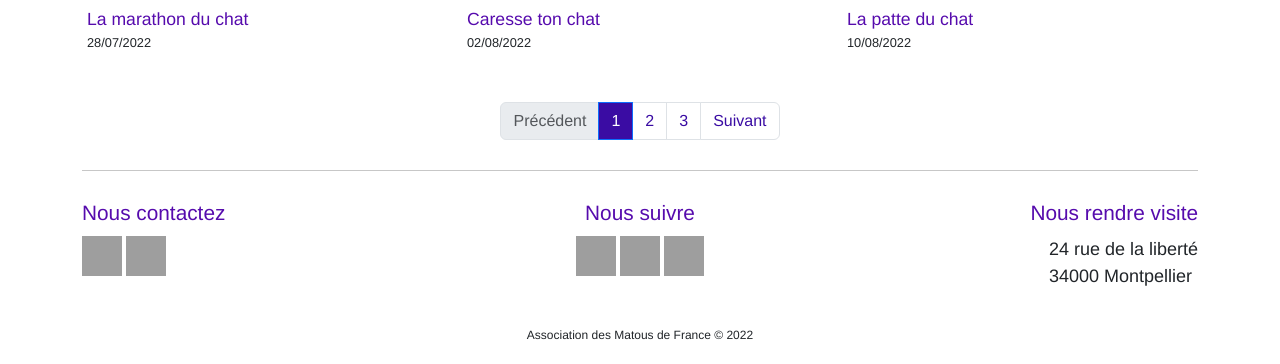
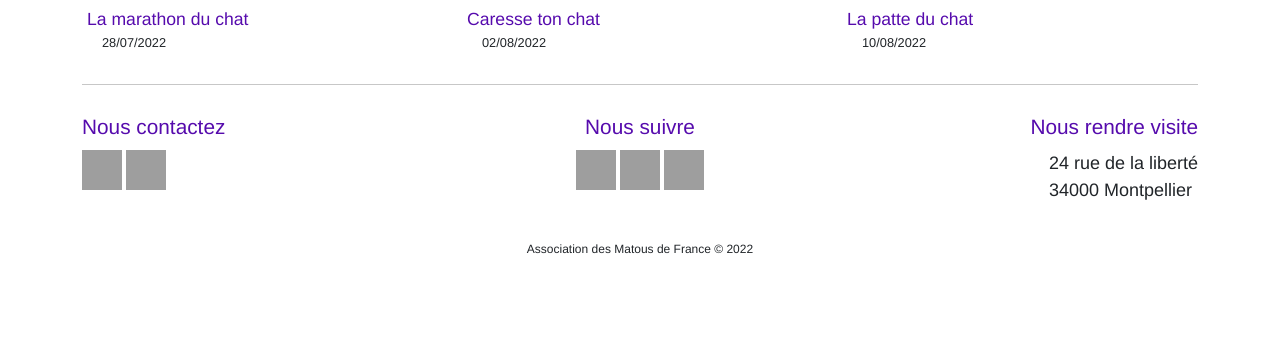
Before and after one commit to devbymoz/Association-des-Matous-de-France, a PHP site: page /les-evenements.html in a window 1280 px wide. Shown: the part 835-1199 px from the top of the page. After the commit the page ends 1089 px from the top, so only its background shows below. Run offline with PHP 8.4, Linux system fonts and the light colour scheme; some libraries are stand-ins or nearby versions; grey boxes are pictures that could not be loaded.

Commit message:
- Bug fixed - Referencement ok - Add Font Awesome - Pagination remove - Add favicon

```diff
--- a/css/style.css
+++ b/css/style.css
@@ -21,19 +21,15 @@ a { text-decoration: none;}
     transition-property: all;
 }
 .m_btn:hover { background: #F72585; transform: scale(1.03); color: #FFF; transition-duration: 300ms; }
-.btn-cta {
-    background-color: #F72585;
-    text-transform: uppercase;
-    padding: 11px 13px;
-    font-weight: 700;
-}
+.btn-cta { background-color: #F72585; text-transform: uppercase; padding: 11px 13px; font-weight: 700;}
 .btn-cta:hover { background: #3A0CA3; }
-
 
 
 /* DÉBUT DU HEADER */
 .second-header { padding: 7px 0; border-bottom: 1px solid #C7C7C7; font-size: 14px; }
 .link-donation { color: #F72585; font-weight: 600;}
+.link-donation::after { content: "\f4be";font-family: FontAwesome; margin-left: 5px; vertical-align: text-bottom;}
+
 .main-header { padding: 16px 0; }
 
 /* Retire la bordure du menu hamburder */
@@ -132,10 +128,8 @@ article img:hover { transform: scale(1.03); }
 
 .events h2 { font-size: 1.1rem; margin: 10px 0 0 5px; }
 .event-date { font-size: 0.8rem; margin-top: 10px; margin-left: 5px; }
+.event-date::before { content: "\f133"; font-family: FontAwesome; margin-right: 5px; }
 .events article{ margin-top: 20px; }
-
-.m_pagination a { color: #3A0CA3; }
-.active>.page-link { background-color: #3A0CA3; }
 /********************* FIN PAGE LISTE DES EVENEMENTS **********************/
 
 
@@ -143,12 +137,8 @@ article img:hover { transform: scale(1.03); }
 .breadcrumb a { color: #3a0da3; }
 .event img { object-fit: cover; }
 .event-information { border-top: 1px solid #C7C7C7; padding-top: 30px; }
-.event-information span {
-    font-size: 0.9rem;
-    font-style: italic;
-    display: block;
-    margin-bottom: 10px;
-}
+.event-information span { font-size: 0.9rem; font-style: italic; display: block; margin-bottom: 10px;}
+.event-information p::before { content: '\f3c5';font-family: FontAwesome; margin-right: 10px; vertical-align: text-bottom;}
 
 @media screen and (min-width: 992px) {
     .event {
--- a/index.html
+++ b/index.html
@@ -6,15 +6,17 @@
     <meta name="viewport" content="width=device-width, initial-scale=1.0">
     <title>Association des Matous de France - Adoptez un chat</title>
     <meta name="description" content="L'association des Matous de France lute pour la défense et la protection des chats maltraités et abandonnés">
+    <link rel="icon" type="image/x-icon" href="ressources/icons/icon-amf.ico">
     <link rel="stylesheet" href="css/bootstrap.min.css">
     <link rel="stylesheet" href="css/style.css">
+    <link rel="stylesheet" href="css/all.min.css">
 </head>
 <body>
     <div class="container">
         <header>
             <div class="second-header d-flex justify-content-between align-items-center flex-wrap">
                 <a class="link-donation" href="http://paypal.com" target="_blank">Faites un don</a>
-                <a href="tel:+3340462741232" class="m_btn">04 62 74 12 32</a>
+                <a href="tel:+3340462741232" class="m_btn"><i class="fa-solid fa-phone me-2"></i>04 62 74 12 32</a>
             </div>
 
             <nav class="main-header navbar navbar-expand-lg">
@@ -44,7 +46,7 @@
             <div class="background-home">
                 <h1>Adoptez un chat</h1>
                 <p>Trouvez le compagnon de vos rêves et donnez-lui une seconde chance</p>
-                <a href="les-evenements.html" class="m_btn btn-cta">Voir nos événements</a>
+                <a href="les-evenements.html" class="m_btn btn-cta">Voir nos événements<i class="fa-solid fa-paw ms-2"></i></a>
             </div>
             <div class="bottom-bar"></div>
 
--- a/les-evenements.html
+++ b/les-evenements.html
@@ -5,16 +5,18 @@
     <meta http-equiv="X-UA-Compatible" content="IE=edge">
     <meta name="viewport" content="width=device-width, initial-scale=1.0">
     <title>Listes des événements pour adopter un chat</title>
-    <meta name="description" content="Rencontrez nos bénévoles lors de nos événements">
+    <meta name="description" content="Rencontrez nos bénévoles lors de nos événements organisés autour des chats">
+    <link rel="icon" type="image/x-icon" href="ressources/icons/icon-amf.ico">
     <link rel="stylesheet" href="css/bootstrap.min.css">
     <link rel="stylesheet" href="css/style.css">
+    <link rel="stylesheet" href="css/all.min.css">
 </head>
 <body>
     <div class="container">
         <header>
             <div class="second-header d-flex justify-content-between align-items-center flex-wrap">
                 <a class="link-donation" href="http://paypal.com" target="_blank">Faites un don</a>
-                <a href="tel:+3340462741232" class="m_btn">04 62 74 12 32</a>
+                <a href="tel:+3340462741232" class="m_btn"><i class="fa-solid fa-phone me-2"></i>04 62 74 12 32</a>
             </div>
 
             <nav class="main-header navbar navbar-expand-lg">
@@ -87,26 +89,6 @@
                     <span class="event-date">10/08/2022</span>
                 </article>
             </section>
-
-            <nav class="m_pagination">
-                <ul class="pagination justify-content-center mt-5">
-                    <li class="page-item disabled">
-                        <a class="page-link" href="#" tabindex="-1">Précédent</a>
-                    </li>
-                    <li class="page-item active">
-                        <a class="page-link" href="#">1<span class="sr-only"></span></a></li>
-                    <li class="page-item">
-                        <a class="page-link" href="#">2</a>
-                    </li>
-                    <li class="page-item">
-                        <a class="page-link" href="#">3</a>
-                    </li>
-                    <li class="page-item">
-                    <a class="page-link" href="#">Suivant</a>
-                    </li>
-                </ul>
-            </nav>
-
         </main>
         <div class="bottom-bar"></div>
 
```
Also changed, not shown: evenements/journee-de-ladoption.html (+15 -12 lines), 1 other file.
